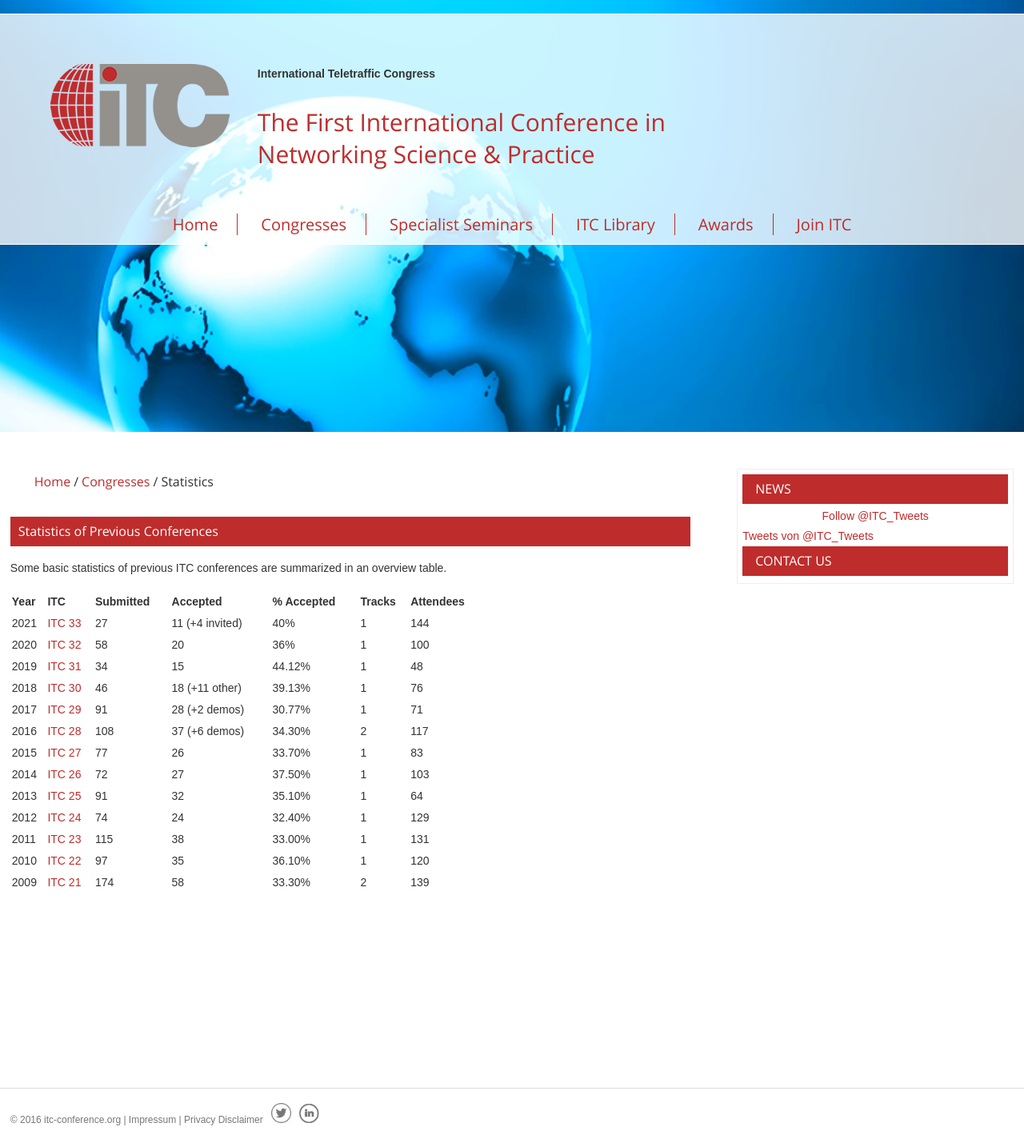
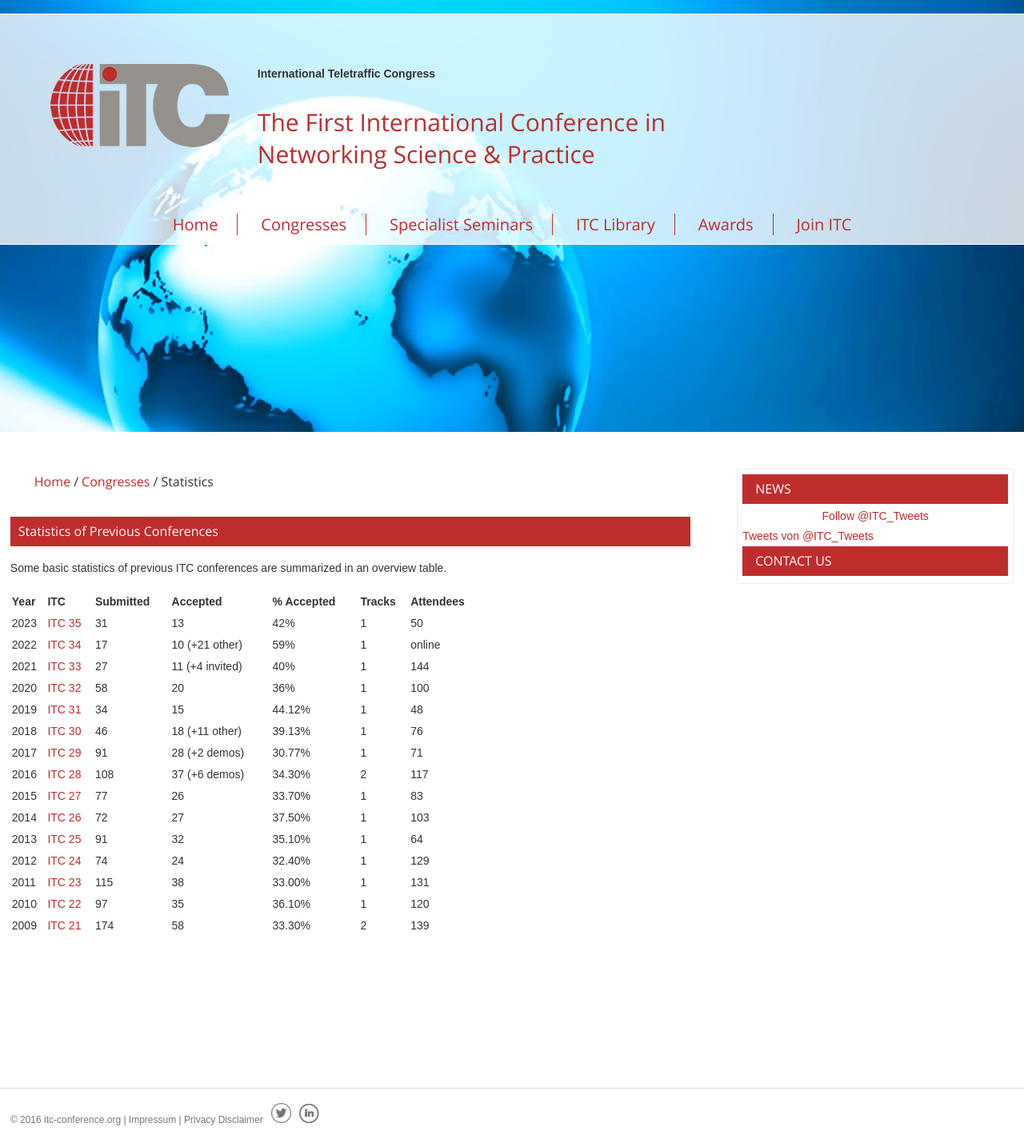
Before and after one commit to lsinfo3/itc-conference, a Jekyll site: the page built from congress_statistics.md, in a window 1280 px wide. Shown: the whole page at 80% size. Built offline with Jekyll 4.4.1, drawn with Linux system fonts in a browser that asks for light colours; comment, search, counter and statistics services are not loaded.

Commit message:
update statistics

```diff
--- a/congress_statistics.md
+++ b/congress_statistics.md
@@ -24,6 +24,8 @@ table {
 
 | Year | ITC                                                | Submitted | Accepted       | % Accepted | Tracks | Attendees |
 | :--- | :-----------------------------                     | :---      | :---           | :-------   | :--    | :--       |
+| 2023 | [ITC 35]({{ site.baseurl }}/congresses/itc035.html) | 31        | 13             | 42%        | 1      | 50     |
+| 2022 | [ITC 34]({{ site.baseurl }}/congresses/itc034.html) | 17        | 10 (+21 other) | 59%        | 1      | online    |
 | 2021 | [ITC 33]({{ site.baseurl }}/congresses/itc033.html) | 27        | 11 (+4 invited)| 40%        | 1      | 144       |
 | 2020 | [ITC 32]({{ site.baseurl }}/congresses/itc032.html) | 58        | 20             | 36%        | 1      | 100       |
 | 2019 | [ITC 31]({{ site.baseurl }}/congresses/itc031.html) | 34        | 15             | 44.12%     | 1      | 48        |
```
